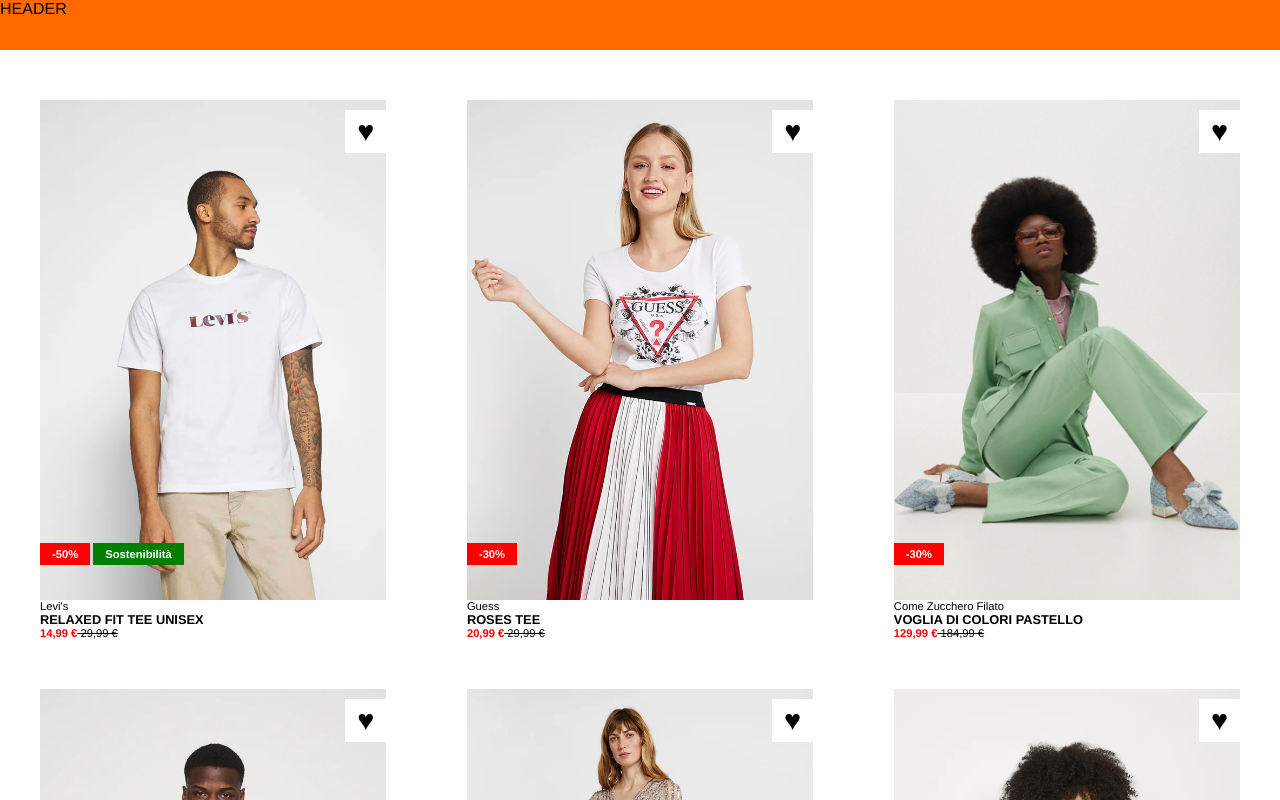
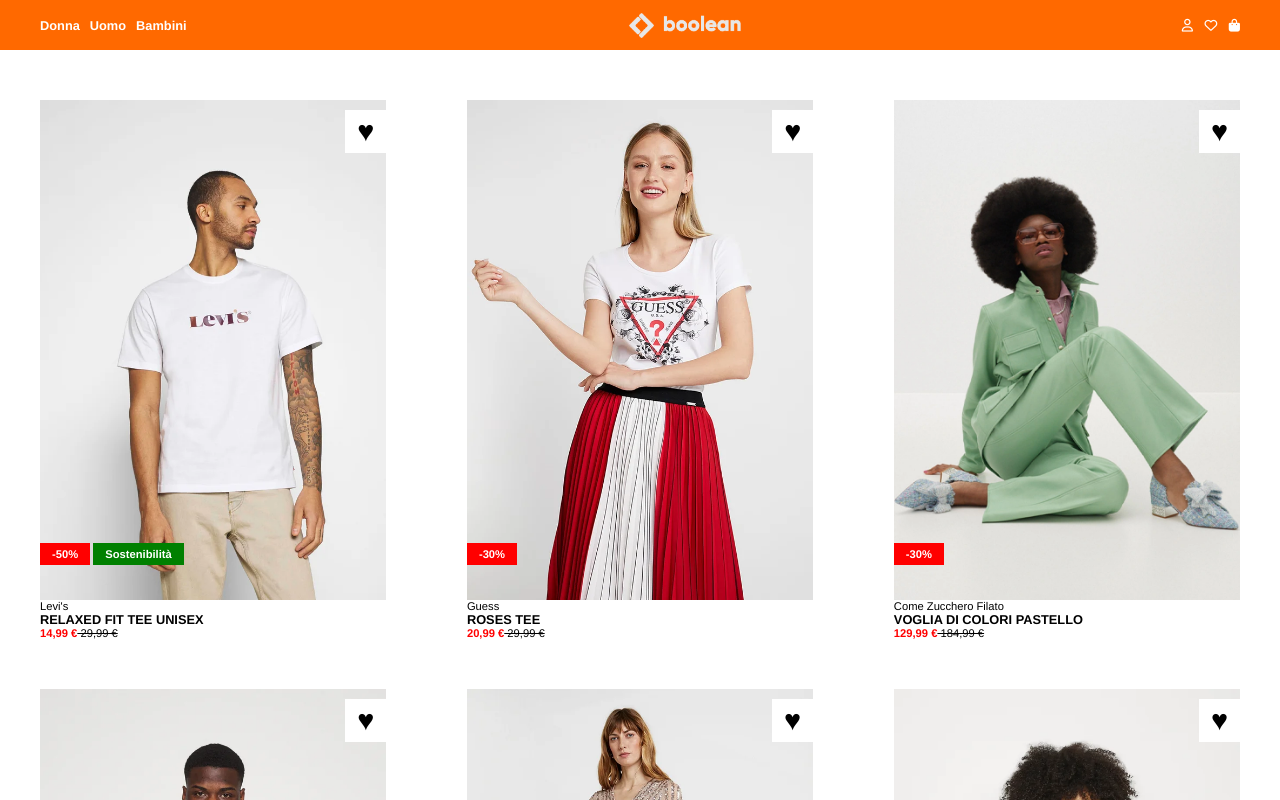
Before and after one commit to BeatriceRocchi/html-css-boolando, a plain HTML site: page index.html in a window 1280 px wide. Shown: the top 800 px of the page. Drawn offline with Linux system fonts and the light colour scheme.

Commit message:
[add] header fixed

```diff
--- a/assets/style/style.css
+++ b/assets/style/style.css
@@ -9,18 +9,66 @@ body {
   font-family: Helvetica, sans-serif;
 }
 
+ul {
+  list-style: none;
+}
+
+a {
+  color: inherit;
+  text-decoration: none;
+}
+
 .container {
   max-width: 1200px;
   margin: 50px auto;
 }
 
+.container2 {
+  max-width: 1200px;
+  margin: 0 auto;
+}
+
 /* HEADER */
 header {
   background-color: #ff6900;
+  color: white;
+  font-size: 0.8rem;
   height: 50px;
+  position: fixed;
+  width: 100%;
+  z-index: 100;
+}
+
+header .container2 {
+  display: flex;
+  justify-content: space-between;
+  align-items: center;
+  height: 100%;
+}
+
+.menu {
+  display: flex;
+  justify-content: space-between;
+}
+
+.menu li {
+  margin-right: 10px;
+  font-weight: bold;
+}
+
+.icons i {
+  margin-left: 8px;
+}
+
+#logo {
+  height: 25px;
 }
 
 /* MAIN */
+main {
+  padding-top: 50px;
+}
+
 main .container {
   display: flex;
   justify-content: space-between;
@@ -52,7 +100,7 @@ main .container {
   padding: 5px 12px;
   position: absolute;
   right: 0;
-  top: 10px;
+  top: 2%;
 }
 
 .tag {
--- a/index.html
+++ b/index.html
@@ -5,11 +5,34 @@
     <meta name="viewport" content="width=device-width, initial-scale=1.0" />
     <title>Boolando</title>
 
+    <link
+      rel="stylesheet"
+      href="https://cdnjs.cloudflare.com/ajax/libs/font-awesome/6.5.1/css/all.min.css"
+      integrity="sha512-DTOQO9RWCH3ppGqcWaEA1BIZOC6xxalwEsw9c2QQeAIftl+Vegovlnee1c9QX4TctnWMn13TZye+giMm8e2LwA=="
+      crossorigin="anonymous"
+    />
+
     <link rel="stylesheet" href="./assets/style/style.css" />
   </head>
 
   <body>
-    <header>HEADER</header>
+    <header>
+      <div class="container2">
+        <nav>
+          <ul class="menu">
+            <li><a href="#">Donna</a></li>
+            <li><a href="#">Uomo</a></li>
+            <li><a href="#">Bambini</a></li>
+          </ul>
+        </nav>
+        <img id="logo" src="./assets/img/boolean-logo.png" alt="Logo boolean" />
+        <div class="icons">
+          <i class="fa-regular fa-user"></i>
+          <i class="fa-regular fa-heart"></i>
+          <i class="fa-solid fa-bag-shopping"></i>
+        </div>
+      </div>
+    </header>
 
     <main>
       <div class="container">
```
